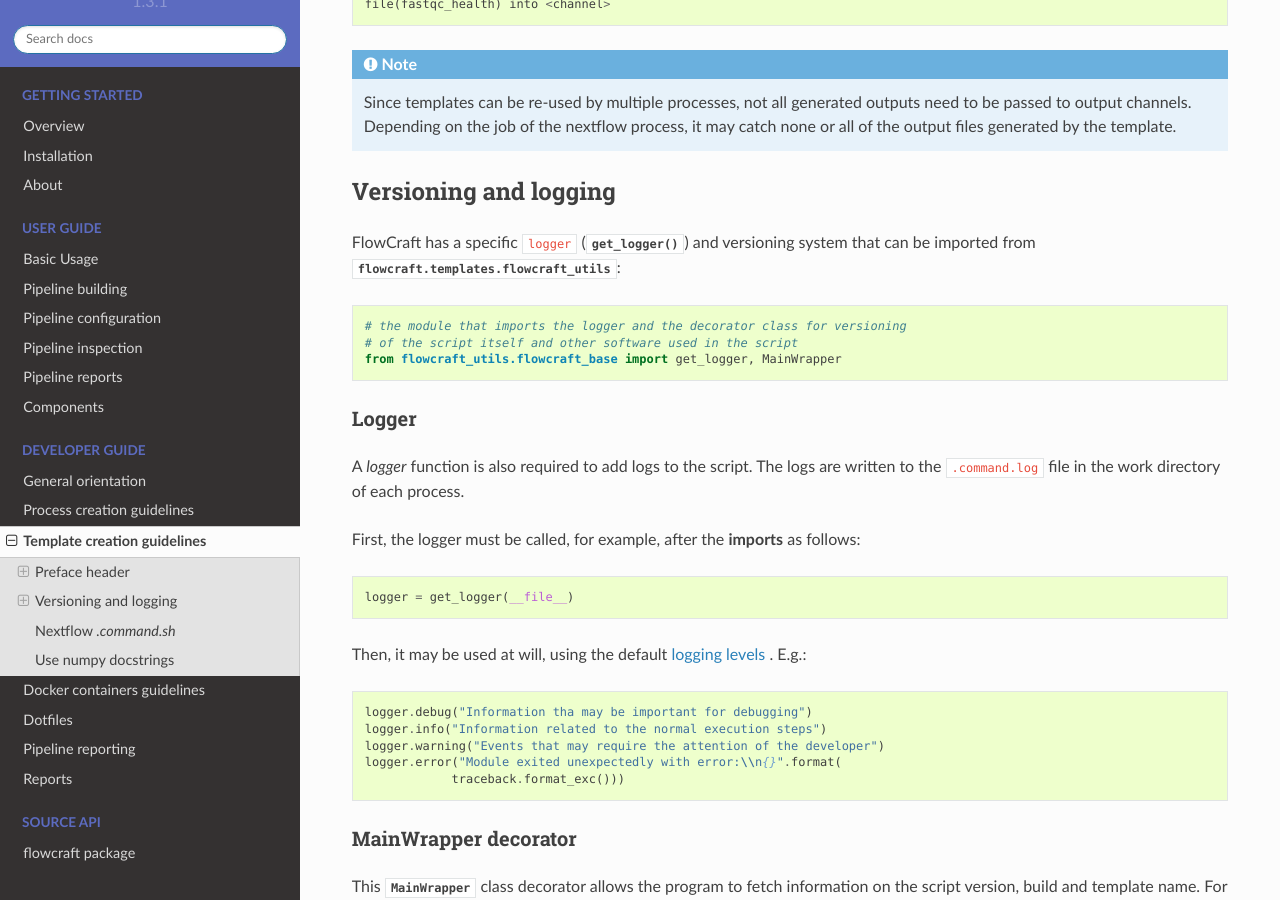
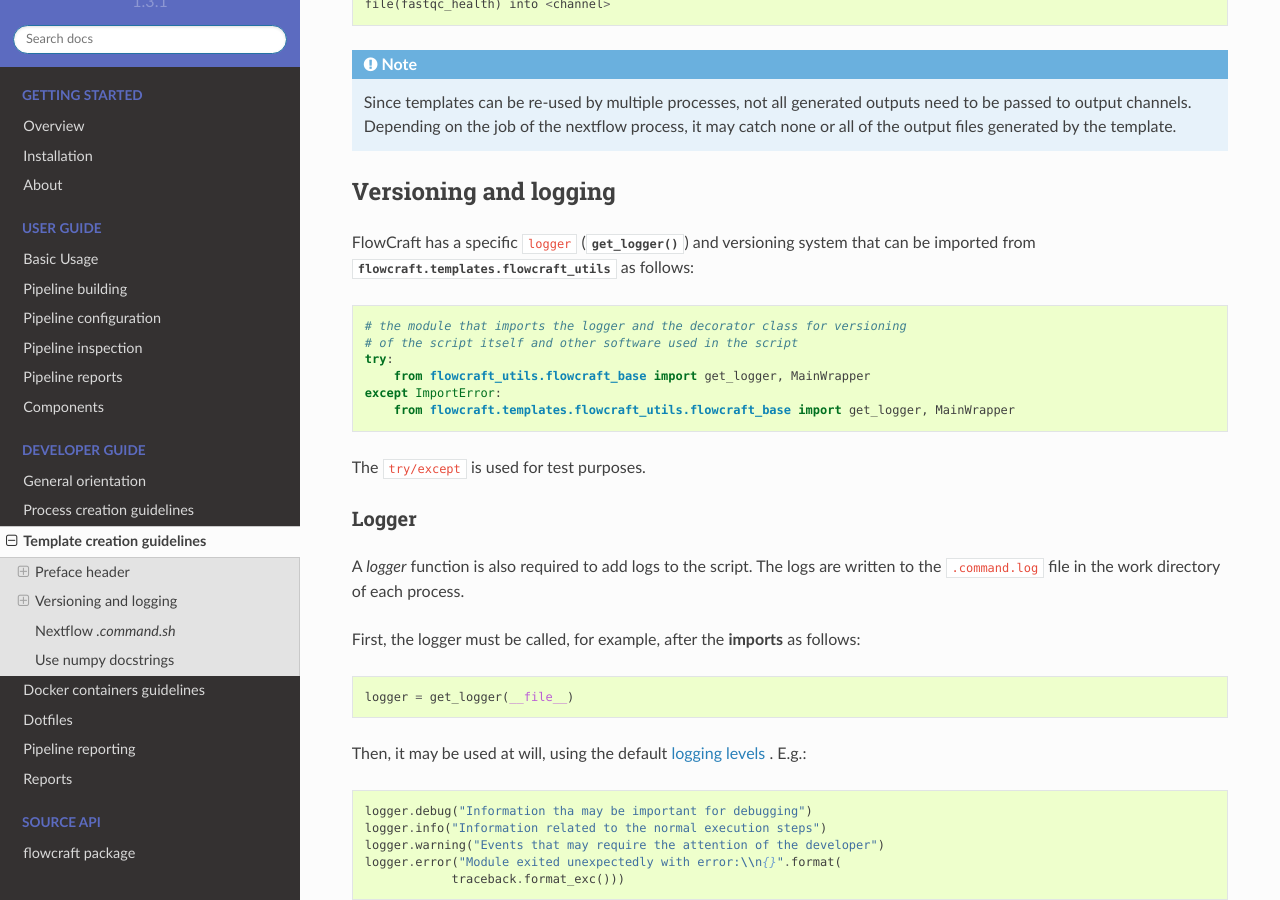
Before and after one commit to assemblerflow/flowcraft, a Sphinx documentation site: the page built from docs/dev/create_template.rst, in a window 1280 px wide and 900 px high, scrolled down 1515 px. Built offline with Sphinx 7.4.7 and the Read the Docs theme 2.0.0, drawn with Linux system fonts in a browser that asks for light colours.

Commit message:
edited docs

```diff
--- a/docs/dev/create_template.rst
+++ b/docs/dev/create_template.rst
@@ -85,13 +85,16 @@
 FlowCraft has a specific ``logger``
 (:func:`~flowcraft.templates.flowcraft_utils.flowcraft_base.get_logger`) and
 versioning system that can be imported from
-:mod:`flowcraft.templates.flowcraft_utils`: ::
+:mod:`flowcraft.templates.flowcraft_utils` as follows: ::
 
     # the module that imports the logger and the decorator class for versioning
     # of the script itself and other software used in the script
-    from flowcraft_utils.flowcraft_base import get_logger, MainWrapper
+    try:
+        from flowcraft_utils.flowcraft_base import get_logger, MainWrapper
+    except ImportError:
+        from flowcraft.templates.flowcraft_utils.flowcraft_base import get_logger, MainWrapper
 
-
+The ``try/except`` is used for test purposes.
 
 Logger
 ^^^^^^
```
Also changed, not shown: changelog.md (+2 -0 lines).
